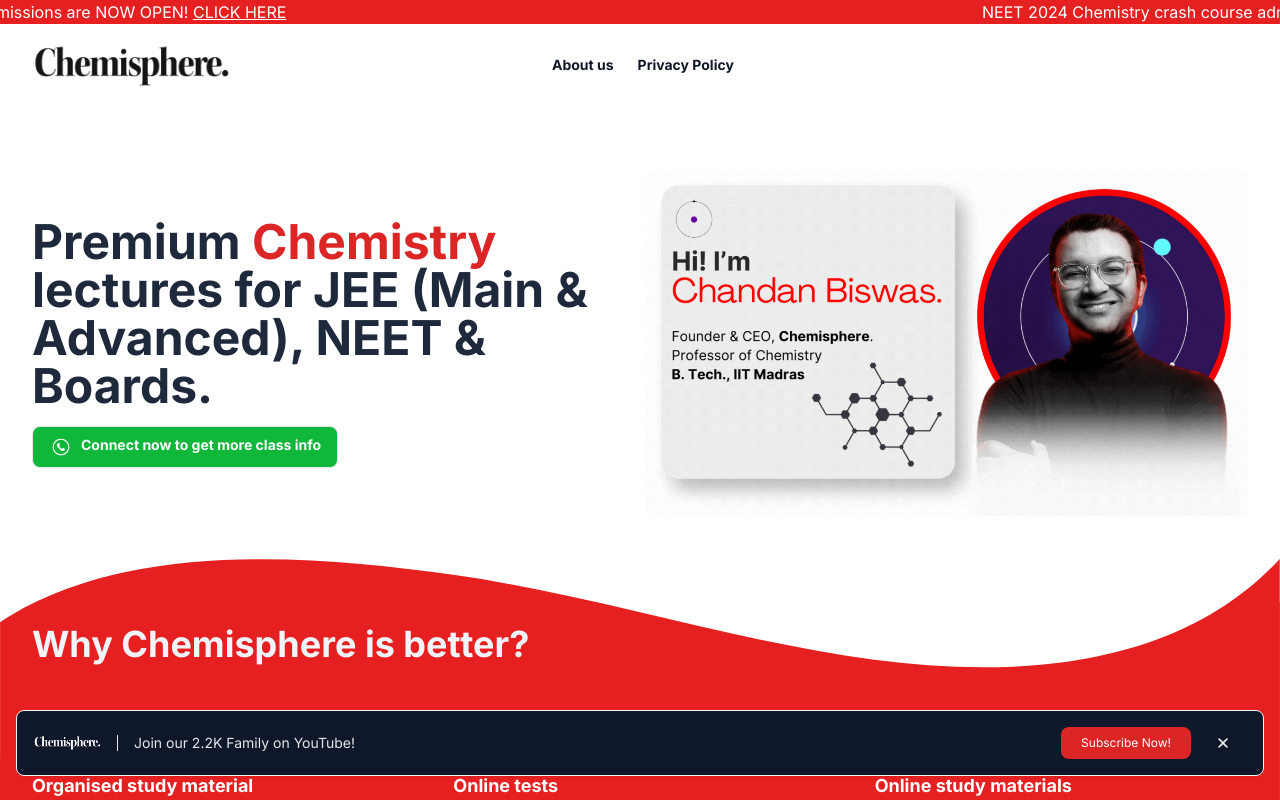
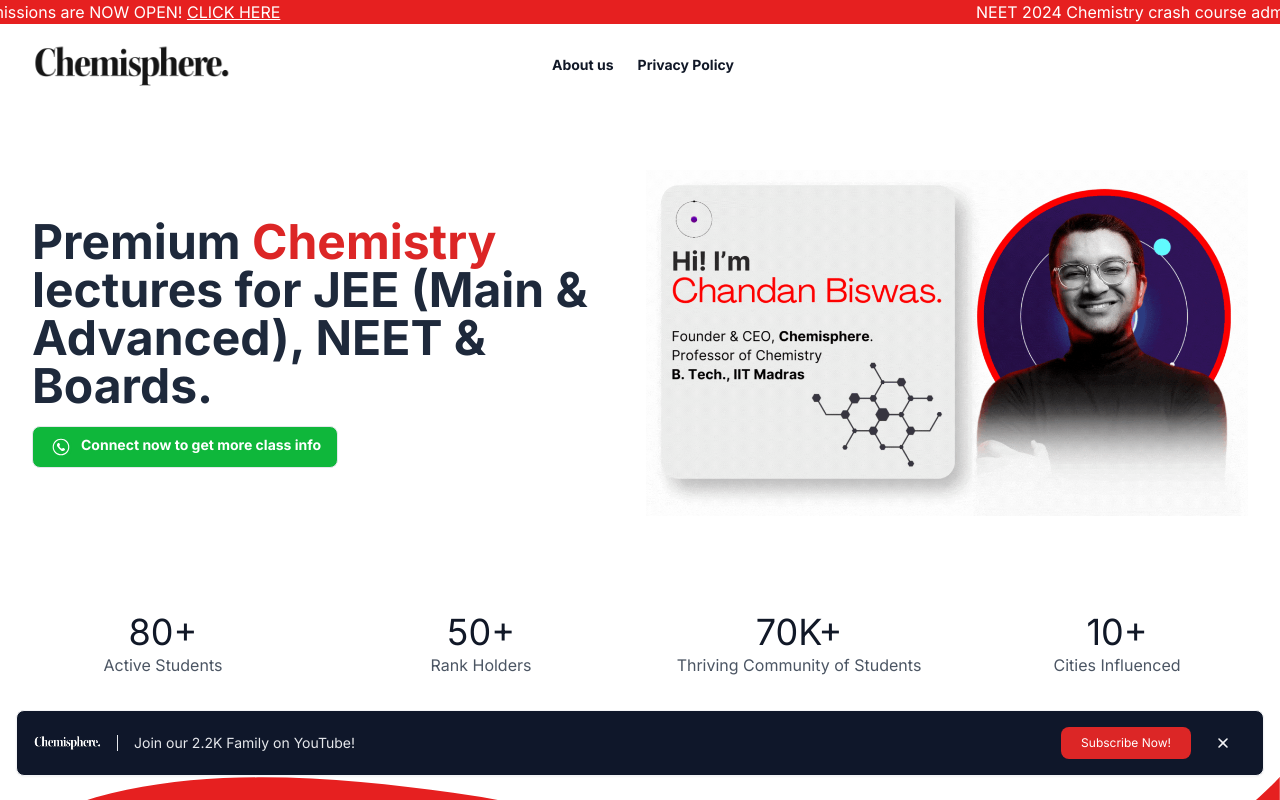
Before and after one commit to aryannpanchal/chemisphere-official-website, a Next.js app: page / in a window 1280 px wide. Shown: the top 800 px of the page. Built offline with nearby package versions, Linux system fonts and the light colour scheme; grey boxes are pictures that could not be loaded.

Commit message:
Add files via upload

```diff
--- a/app/page.jsx
+++ b/app/page.jsx
@@ -9,6 +9,7 @@ import Mockup from '@/components/Mockup';
 import FAQ from '@/components/FAQ';
 import MarqueeSection from './../components/MarqueeSection';
 import FacebookChatPlugin from './../components/Fbchat';
+import Stats from './../components/Stats';
 
 const page = () => {
   return (
@@ -20,7 +21,9 @@ const page = () => {
       <Sticky />
       <Navbar />
       <Hero />
+      <Stats />
       <OfferSection />
+
       <Testimonials />
       <Mockup />
       <FAQ />
--- /dev/null
+++ b/components/Stats.jsx
@@ -0,0 +1,61 @@
+"use client"
+import React, { useState, useEffect } from 'react';
+
+const Stats = () => {
+  const [activeStudents, setActiveStudents] = useState(0);
+  const [rankHolders, setRankHolders] = useState(0);
+  const [communityMembers, setCommunityMembers] = useState(0);
+  const [cities, setCities] = useState(0);
+
+  useEffect(() => {
+    const animateCounting = (targetValue, setterFunction) => {
+      let currentValue = 0;
+      const increment = Math.ceil(targetValue / 100); // Adjust the speed of counting
+
+      const intervalId = setInterval(() => {
+        currentValue += increment;
+        if (currentValue >= targetValue) {
+          currentValue = targetValue;
+          clearInterval(intervalId);
+        }
+        setterFunction(currentValue);
+      }, 10); // Adjust the interval for smoother animation
+    };
+
+    animateCounting(80, setActiveStudents);
+    animateCounting(50, setRankHolders);
+    animateCounting(70, setCommunityMembers);
+    animateCounting(10, setCities);
+
+    // eslint-disable-next-line react-hooks/exhaustive-deps
+  }, []); // Run only once on component mount
+
+  return (
+    <div>
+      <section className="text-gray-600 body-font">
+        <div className="container px-5 pt-24 pb-14 mx-auto">
+          <div className="flex flex-wrap -m-4 text-center">
+            <div className="p-4 sm:w-1/4 w-1/2">
+              <h2 className="title-font font-medium sm:text-4xl text-3xl text-gray-900">{activeStudents}+</h2>
+              <p className="leading-relaxed">Active Students</p>
+            </div>
+            <div className="p-4 sm:w-1/4 w-1/2">
+              <h2 className="title-font font-medium sm:text-4xl text-3xl text-gray-900">{rankHolders}+</h2>
+              <p className="leading-relaxed">Rank Holders</p>
+            </div>
+            <div className="p-4 sm:w-1/4 w-1/2">
+              <h2 className="title-font font-medium sm:text-4xl text-3xl text-gray-900">{communityMembers}K+</h2>
+              <p className="leading-relaxed">Thriving Community of Students</p>
+            </div>
+            <div className="p-4 sm:w-1/4 w-1/2">
+              <h2 className="title-font font-medium sm:text-4xl text-3xl text-gray-900">{cities}+</h2>
+              <p className="leading-relaxed">Cities Influenced</p>
+            </div>
+          </div>
+        </div>
+      </section>
+    </div>
+  );
+};
+
+export default Stats;
--- a/components/Testimonials.jsx
+++ b/components/Testimonials.jsx
@@ -77,7 +77,7 @@ const Testimonials = () => {
           <div className='rounded-xl bg-white h-[550px] border-slate-200 border-2'>
 
           <div className='rounded-t-xl bg-chemisphere flex p-4 items-center text-black'>
-           <img src={d.img} alt='f' className='rounded-full w-16 h-16 border-2 border-white' />
+           <img src={d.img} alt='image' className='rounded-full w-16 h-16 border-2 border-white' />
            <div>
             <p className='text-xl font-bold pl-2 text-white '>{d.name}</p>
             <p className='text-sm font-regular pl-2 text-white '>{d.ranking}</p>
```
